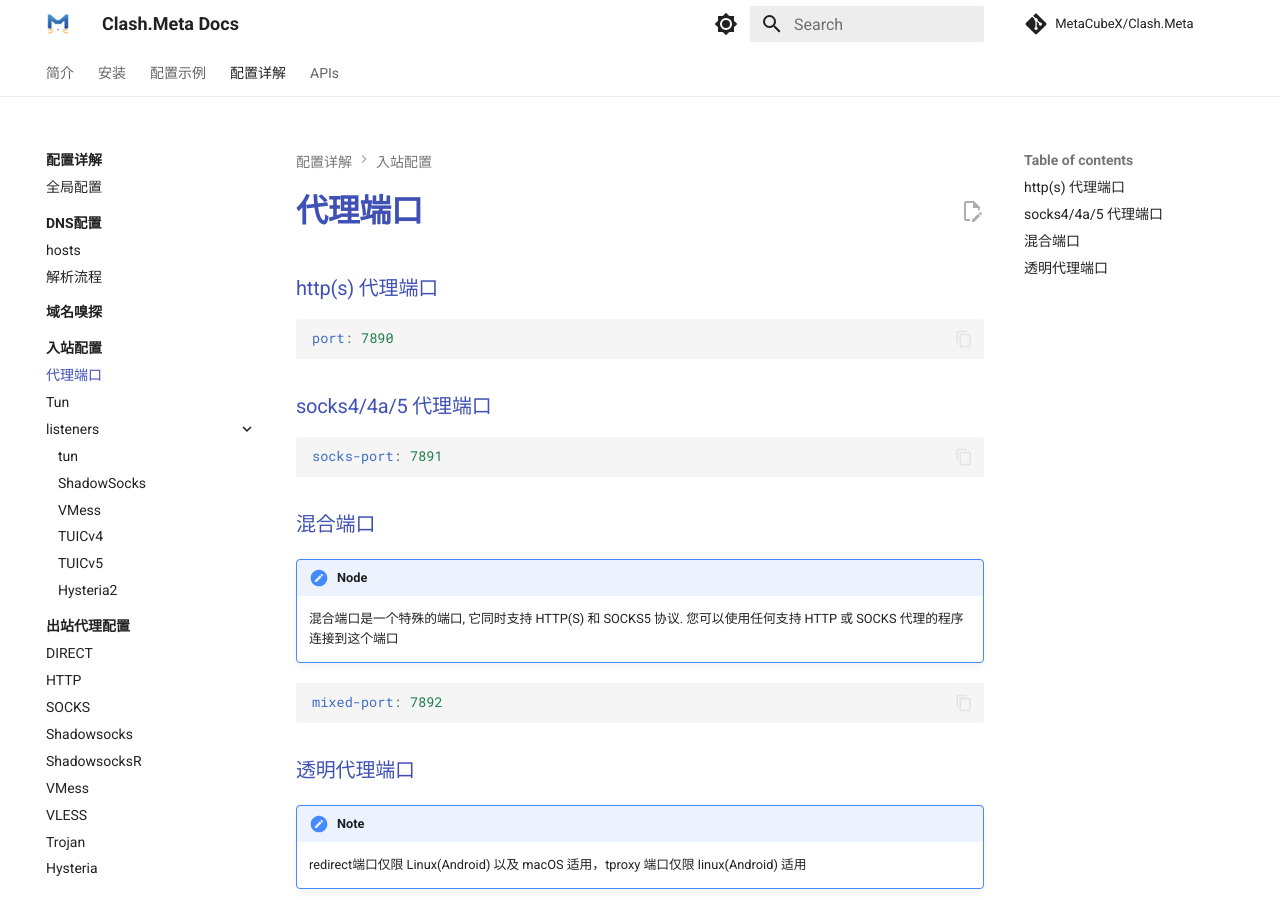
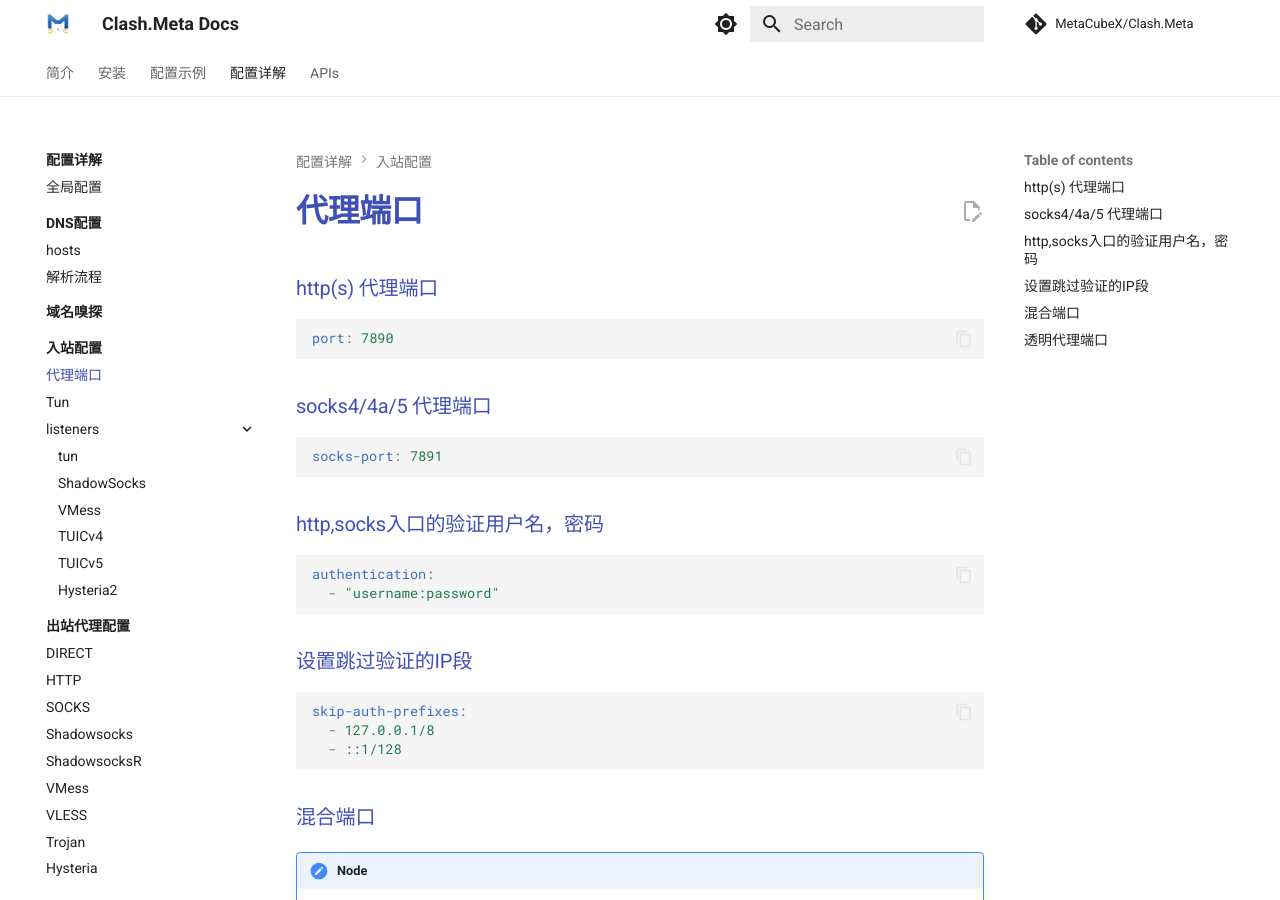
Before and after one commit to MetaCubeX/Meta-Docs, an MkDocs documentation site: the page built from docs/config/inbound/port.md, in a window 1280 px wide and 900 px high. Built offline with MkDocs 1.6.1 and Material for MkDocs 9.7.7, drawn with Linux system fonts in a browser that asks for light colours; comment, search, counter and statistics services are not loaded.

Commit message:
Update port.md

````diff
--- a/docs/config/inbound/port.md
+++ b/docs/config/inbound/port.md
@@ -10,6 +10,21 @@ port: 7890
 
 ```yaml
 socks-port: 7891
+```
+
+### http,socks入口的验证用户名，密码
+
+```yaml
+authentication:
+  - "username:password"
+```
+
+### 设置跳过验证的IP段
+
+```yaml
+skip-auth-prefixes:
+  - 127.0.0.1/8
+  - ::1/128
 ```
 
 ### 混合端口
````
